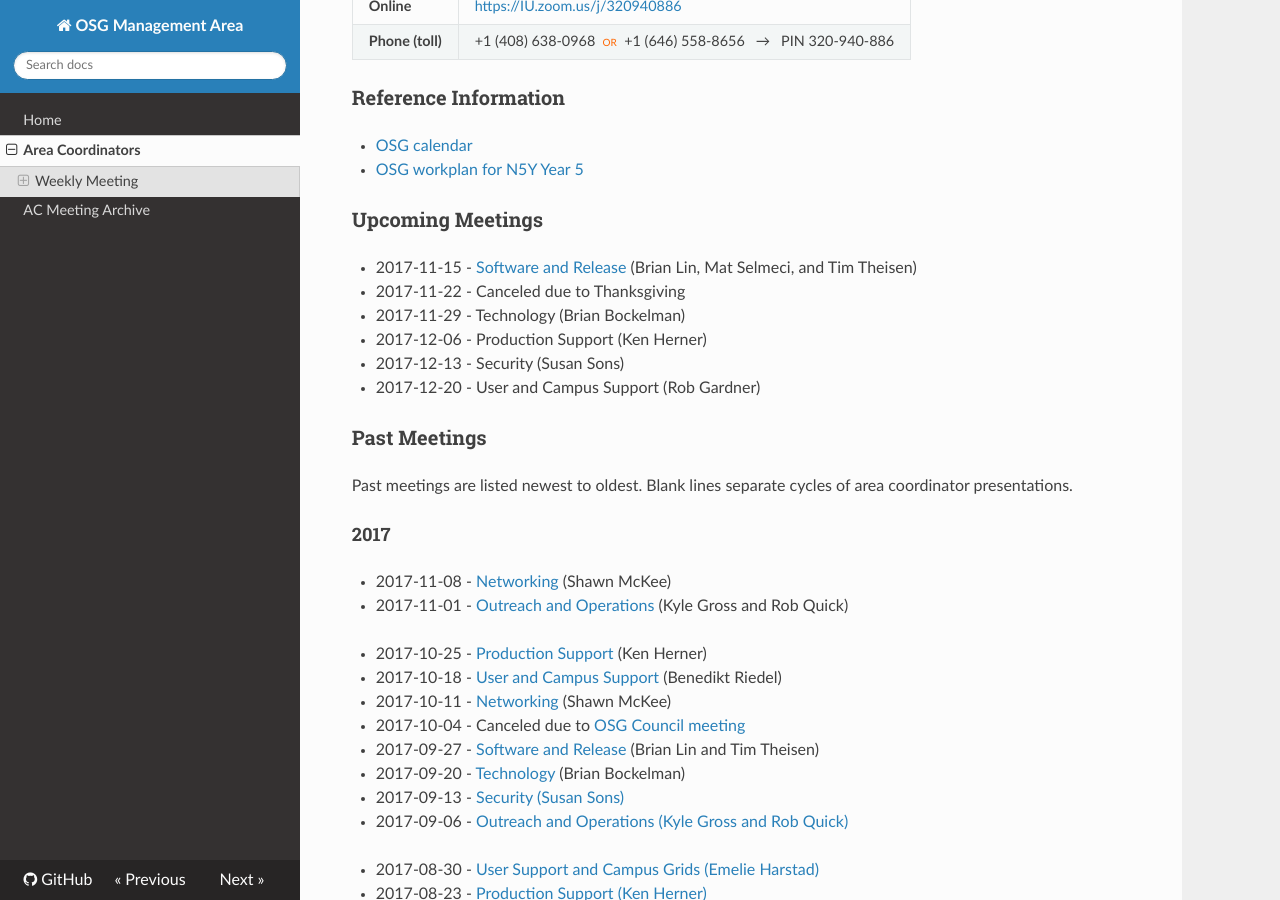
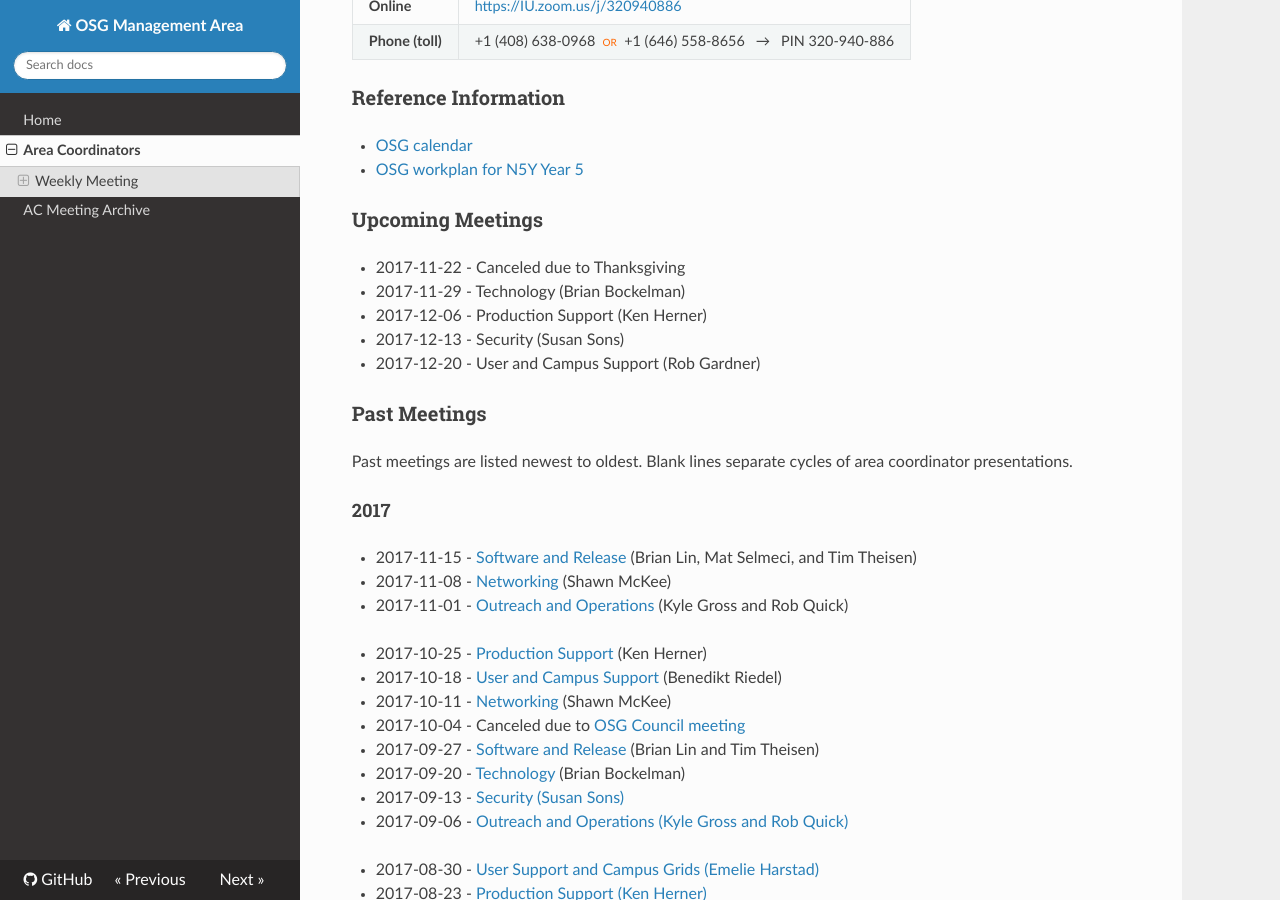
Before and after one commit to ppaschos/management-1, an MkDocs documentation site: the page built from docs/area-coordinators.md, in a window 1280 px wide and 900 px high, scrolled down 770 px. Built offline with MkDocs 1.6.1, drawn with Linux system fonts in a browser that asks for light colours; nearby versions of some CDN libraries; old or Windows-style settings are respelled for this version of MkDocs; part of the change alters nothing that is shown.

Commit message:
Moved 2017-11-15 to past meetings

```diff
--- a/docs/area-coordinators.md
+++ b/docs/area-coordinators.md
@@ -44,7 +44,6 @@ The current Area Coordinators are:
 
 ### Upcoming Meetings
 
-- 2017-11-15 - [Software and Release](https://docs.google.com/document/d/1RicLGqMfOzBvds6VbKaIPFzFsk45w2U8zKjISJ4q_EE/edit?usp=sharing) (Brian Lin, Mat Selmeci, and Tim Theisen)
 - 2017-11-22 - Canceled due to Thanksgiving
 - 2017-11-29 - Technology (Brian Bockelman)
 - 2017-12-06 - Production Support (Ken Herner)
@@ -58,6 +57,7 @@ Past meetings are listed newest to oldest.  Blank lines separate cycles of area
 
 #### 2017
 
+- 2017-11-15 - [Software and Release](https://docs.google.com/document/d/1RicLGqMfOzBvds6VbKaIPFzFsk45w2U8zKjISJ4q_EE/edit?usp=sharing) (Brian Lin, Mat Selmeci, and Tim Theisen)
 - 2017-11-08 - [Networking](https://drive.google.com/open?id=1joJSmTvoJL0GuMBvDB5KLlc-WEyH3VXp) (Shawn McKee)
 - 2017-11-01 - [Outreach and Operations](https://github.com/opensciencegrid/operations/blob/master/docs/acops.md) (Kyle Gross and Rob Quick)
 
```
